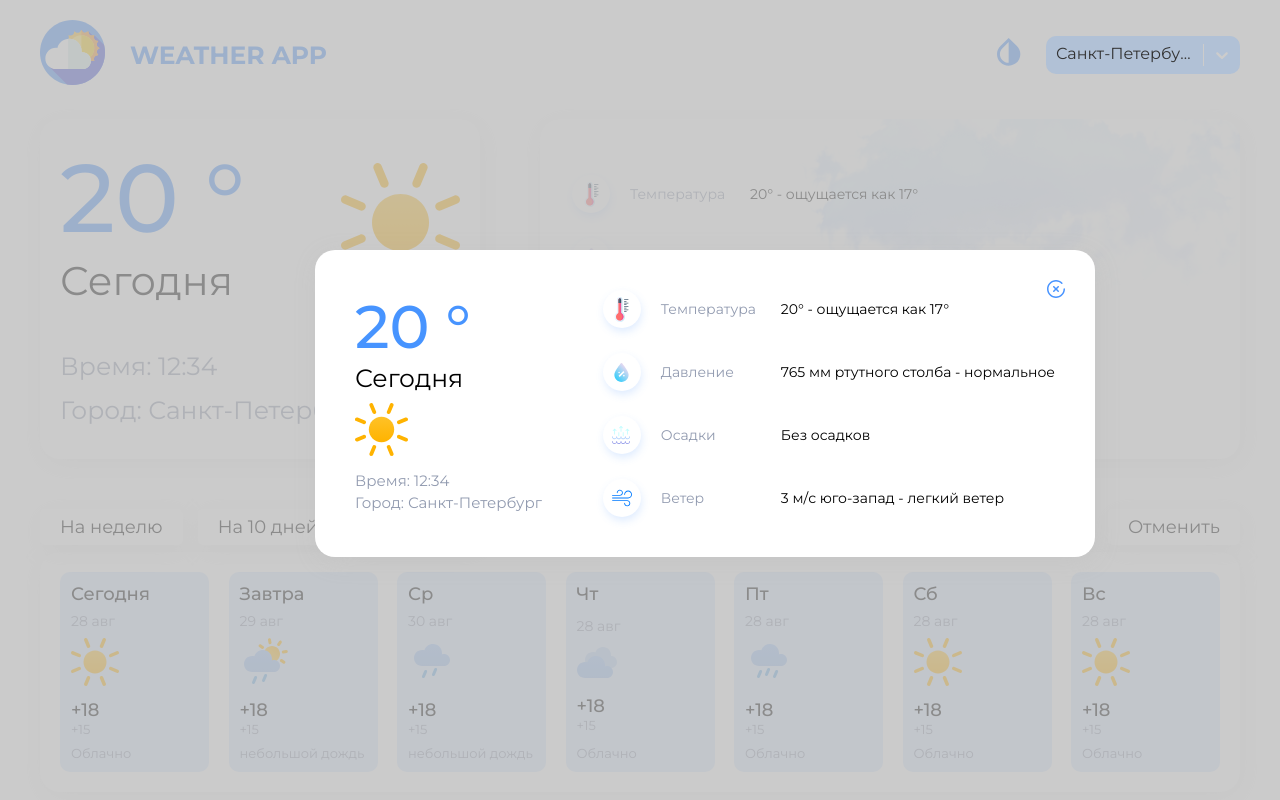
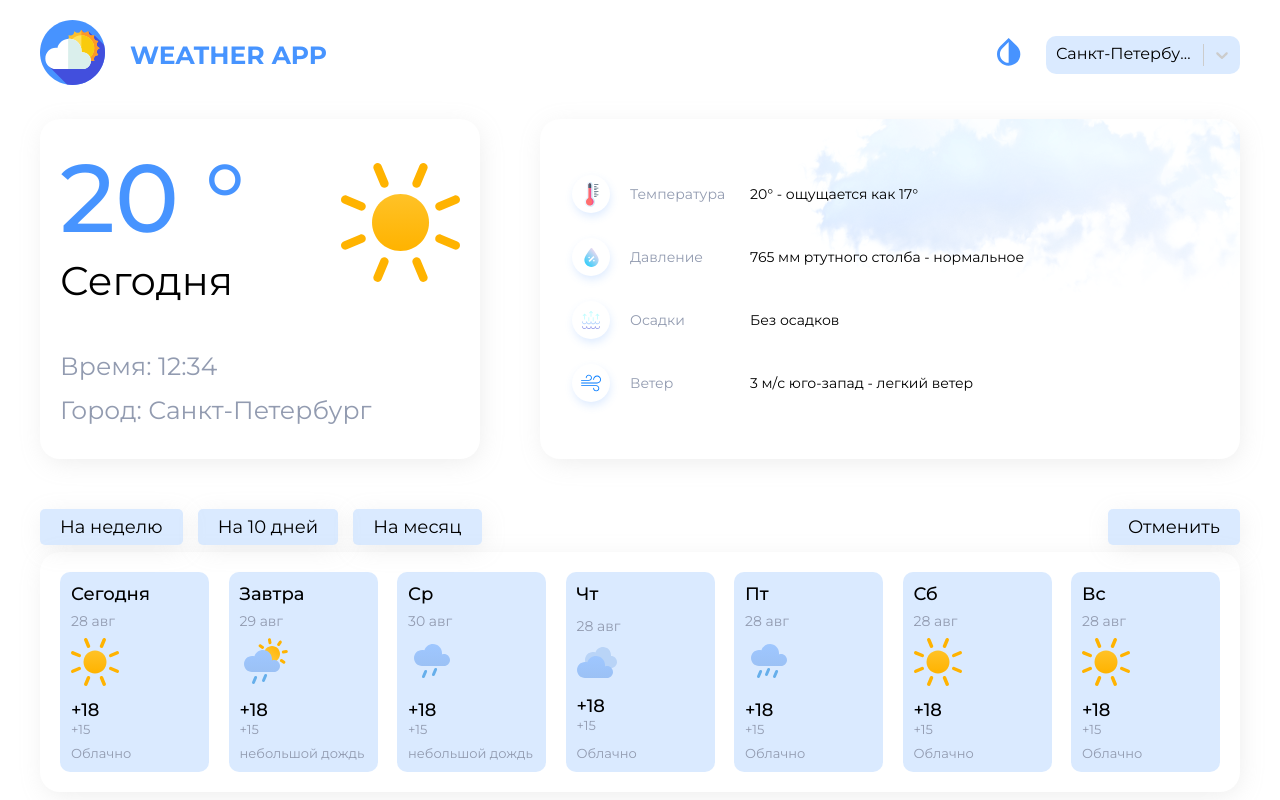
Before and after one commit to tyradire/react-weather-app, a React (Create React App) app: page / in a window 1280 px wide. Built offline with nearby package versions, Linux system fonts and the light colour scheme.

Commit message:
add switch theme logic

```diff
--- a/src/App.tsx
+++ b/src/App.tsx
@@ -9,7 +9,7 @@ import { Popup } from './shared/Popup/Popup';
 function App() {
   return (
     <div className="App">
-      <Popup />
+      {/* <Popup /> */}
       <Header />
       <Routes>
         <Route path='/' element={<Home/>} />
--- /dev/null
+++ b/src/hooks/use-theme.ts
@@ -0,0 +1,19 @@
+import { useLayoutEffect, useState } from 'react'
+
+
+const isDarkTheme = window?.matchMedia('(prefers-color-scheme: dark)').matches
+const defaultTheme = isDarkTheme ? 'dark' : 'light'
+
+export const useTheme = () => {
+
+  const [theme, setTheme] = useState(
+    localStorage.getItem('app-theme') || defaultTheme
+  )
+
+  useLayoutEffect(() => {
+    document.documentElement.setAttribute('data-theme', theme)
+    localStorage.setItem('app-theme', theme)
+  }, [theme])
+
+  return { theme, setTheme }
+}
--- a/src/pages/Home/Components/Days/Days.module.scss
+++ b/src/pages/Home/Components/Days/Days.module.scss
@@ -4,8 +4,8 @@
   max-width: 1200px;
   display: flex;
   justify-content: space-between;
-  background-color: $light-bg;
-  box-shadow: $light-shadow;
+  background-color: var(--main-bg);
+  box-shadow: var(--card-shadow);
   border-radius: $border-radius;
   padding: 20px;
 }
@@ -17,7 +17,7 @@
   width: 127px;
   height: 178px;
   padding: 11px;
-  background-color: $ui-bg;
+  background-color: var(--card-bg);
   border-radius: $border-radius-m;
 }
 
@@ -26,7 +26,7 @@
   font-weight: 500;
   font-size: 18px;
   line-height: 22px;
-  color: $color-context-text;
+  color: var(--text-color);
 }
 
 .card__date {
@@ -47,7 +47,7 @@
   font-weight: 500;
   font-size: 18px;
   line-height: 22px;
-  color: $color-context-text;
+  color: var(--text-color);
 }
 
 .card__temp_night,
@@ -78,10 +78,10 @@
   font-size: 18px;
   line-height: 22px;
   padding: 7px 20px;
-  background-color: $light-bg;
-  box-shadow: $light-shadow;
+  background-color: var(--ui-bg);
+  box-shadow: var(--card-shadow);
   border-radius: $border-radius-s;
-  color: $color-context-text;
+  color: var(--text-color);
 }
 
 .tabs__tab {
@@ -93,7 +93,7 @@
   &:active {
     cursor: pointer;
     background-color: $color-selected-text;
-    color: $light-bg;
+    color: var(--body-bg);
   }
 }
 
--- a/src/pages/Home/Components/ThisDay/ThisDay.module.scss
+++ b/src/pages/Home/Components/ThisDay/ThisDay.module.scss
@@ -4,8 +4,8 @@
   width: 400px;
   height: 300px;
   padding: 20px;
-  background: $light-bg;
-  box-shadow: $light-shadow;
+  background: var(--main-bg);
+  box-shadow: var(--card-shadow);
   border-radius: $border-radius;
   display: flex;
   flex-direction: column;
@@ -25,7 +25,7 @@
   font-size: 40px;
   font-weight: 400;
   line-height: 49px;
-  color: $color-context-text;
+  color: var(--text-color);
 }
 
 .this_day__block_info {
--- a/src/pages/Home/Components/ThisDayInfo/ThisDayInfo.module.scss
+++ b/src/pages/Home/Components/ThisDayInfo/ThisDayInfo.module.scss
@@ -3,10 +3,10 @@
 .this_day_info {
   max-width: 700px;
   width: 100%;
-  box-shadow: $light-shadow;
+  box-shadow: var(--card-shadow);
   border-radius: $border-radius;
   background: url('../../../../assets/cloud.png') 100% 0% no-repeat,
-              $light-bg;
+              var(--main-bg);
 }
 
 .this_day_info__items {
@@ -46,6 +46,6 @@
   }
 
   .indicator__value {
-    color: $color-context-text;
+    color: var(--text-color);
   }
 }
--- a/src/shared/Header/Header.module.scss
+++ b/src/shared/Header/Header.module.scss
@@ -15,6 +15,9 @@
 .link_home,
 .change_theme {
   margin-right: 25px;
+  &:hover {
+    cursor: pointer;
+  }
 }
 
 .link_home {
--- a/src/shared/Header/Header.tsx
+++ b/src/shared/Header/Header.tsx
@@ -2,11 +2,24 @@ import React from 'react';
 import { Link } from 'react-router-dom';
 import Select from 'react-select';
 import { GlobalSvgSelector } from '../../assets/icons/global/GlobalSvgSelector';
+import { useTheme } from '../../hooks/use-theme';
 import styles from './Header.module.scss';
 
 interface Props {}
 
 export const Header = (props: Props) => {
+
+  const { theme, setTheme } = useTheme()
+
+  function toggleTheme() {
+    if (theme === 'light') {
+      setTheme('dark');
+    } else {
+      setTheme('light');
+    }
+    console.log(theme)
+  }
+
   const options = [
     { value: 'city-1', label: 'Санкт-Петербург' },
     { value: 'city-2', label: 'Москва' },
@@ -16,12 +29,16 @@ export const Header = (props: Props) => {
   const colorStyles = {
     control: (styles: any) => ({
       ...styles,
-      backgroundColor: 'hsla(215, 100%, 64%, 0.2);',
+      backgroundColor: theme === 'dark' ? 'hsla(0, 0%, 31%);' : 'hsla(215, 100%, 64%, 0.2);',
       width: '194px',
       height: '37px',
       borderRadius: '10px',
       border: 'none'
-    })
+    }),
+    singleValue: (styles: any) => ({
+      ...styles,
+      color: theme === 'dark' ? '#fff' : '#000',
+    }),
   }
 
   return (
@@ -33,7 +50,7 @@ export const Header = (props: Props) => {
         <h1 className={styles.title}>Weather App</h1>
       </div>
       <div className={styles.wrapper}>
-        <div className={styles.change_theme}>
+        <div className={styles.change_theme} onClick={toggleTheme}>
           <GlobalSvgSelector id='toggle-theme'/>
         </div>
         <Select defaultValue={options[0]} styles={colorStyles} options={options} />
--- a/src/shared/Popup/Popup.module.scss
+++ b/src/shared/Popup/Popup.module.scss
@@ -10,9 +10,9 @@
   z-index: 100;
   display: flex;
   justify-content: space-between;
-  box-shadow: $light-shadow;
+  box-shadow: var(--card-shadow);
   border-radius: $border-radius;
-  background: $light-bg;
+  background: var(--body-bg);
 }
 
 .cover {
@@ -50,7 +50,7 @@
   font-weight: 400;
   font-size: 25px;
   line-height: 30px;
-  color: $color-context-text;
+  color: var(--text-color);
 }
 
 .this_day__block_info {
--- a/src/styles/index.scss
+++ b/src/styles/index.scss
@@ -3,4 +3,5 @@
 
 body {
   font-family: 'Montserrat', sans-serif;
+  background-color: var(--body-bg);
 }
--- a/src/styles/variables.scss
+++ b/src/styles/variables.scss
@@ -1,10 +1,42 @@
 $light-bg: hsl(0, 0%, 100%);
-$ui-bg: hsla(215, 100%, 64%, 0.2);
+$dark-bg: hsla(216, 28%, 7%);
+
+$light-main: hsl(0, 0%, 100%);
+$dark-main: hsla(0, 0%, 31%);
+
+$light-ui-bg: hsla(215, 100%, 64%, 0.2);
+$dark-ui-bg: hsla(0, 0%, 31%);
+
+$card-accent-light: hsla(215, 100%, 64%, 0.2);
+$card-accent-dark: hsla(223, 7%, 19%, 1);
+
 $light-shadow: 2px 5px 25px -3px hsla(0, 0%, 71%, 0.25);
+$dark-shadow: 2px 5px 25px -3px rgba(180, 180, 180, 0.25);
+
 $border-radius: 20px;
 $border-radius-m: 10px;
 $border-radius-s: 5px;
 
+$color-context-text: hsl(0, 0%, 0%);
+$color-context-text-dark: hsl(0, 0%, 100%);
+
 $color-selected-text: hsla(215, 100%, 64%);
-$color-context-text: hsl(0, 0%, 0%);
 $color-main-text: hsl(221, 16%, 63%);
+
+[data-theme='light'] {
+  --body-bg: #{$light-bg};
+  --main-bg: #{$light-main};
+  --ui-bg: #{$light-ui-bg};
+  --card-bg: #{$card-accent-light};
+  --card-shadow: #{$light-shadow};
+  --text-color: #{$color-context-text};
+}
+
+[data-theme='dark'] {
+  --body-bg: #{$dark-bg};
+  --main-bg: #{$dark-main};
+  --ui-bg: #{$dark-ui-bg};
+  --card-bg: #{$card-accent-dark};
+  --card-shadow: #{$dark-shadow};
+  --text-color: #{$color-context-text-dark};
+}
```
